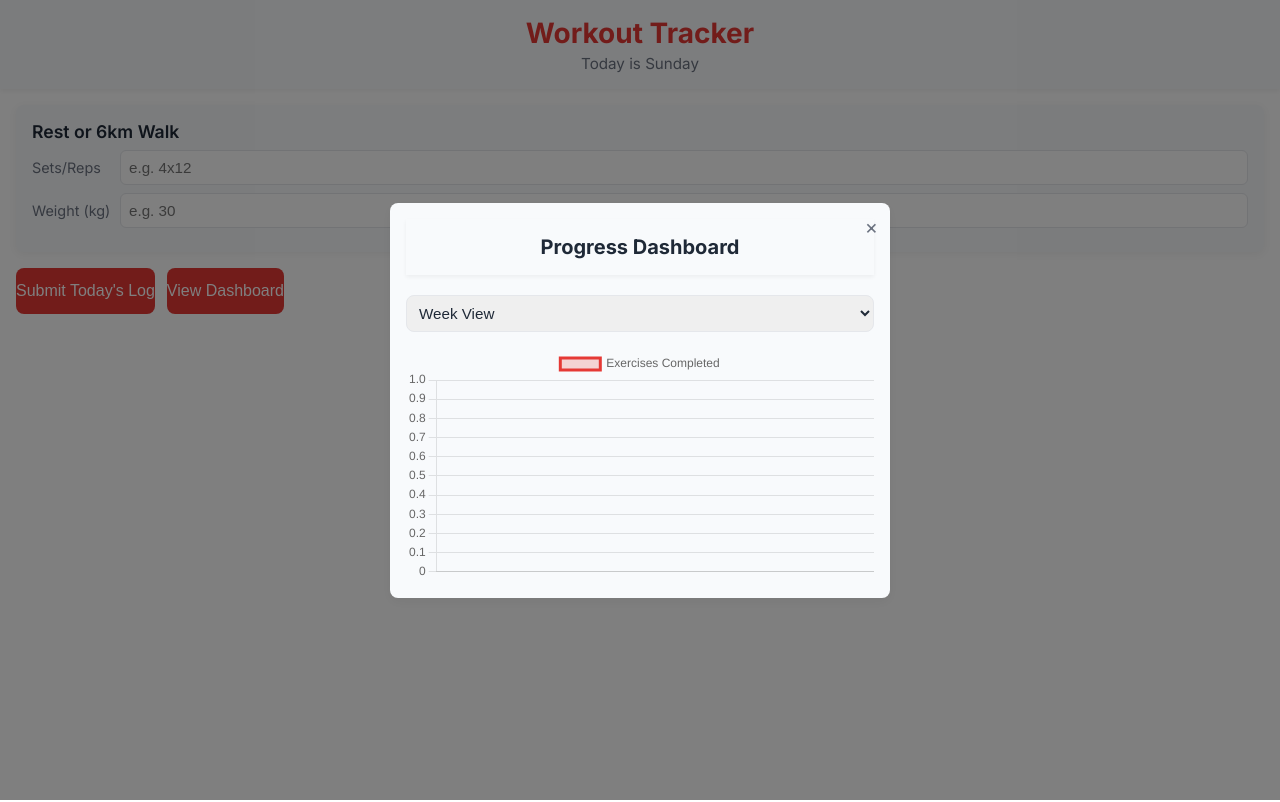
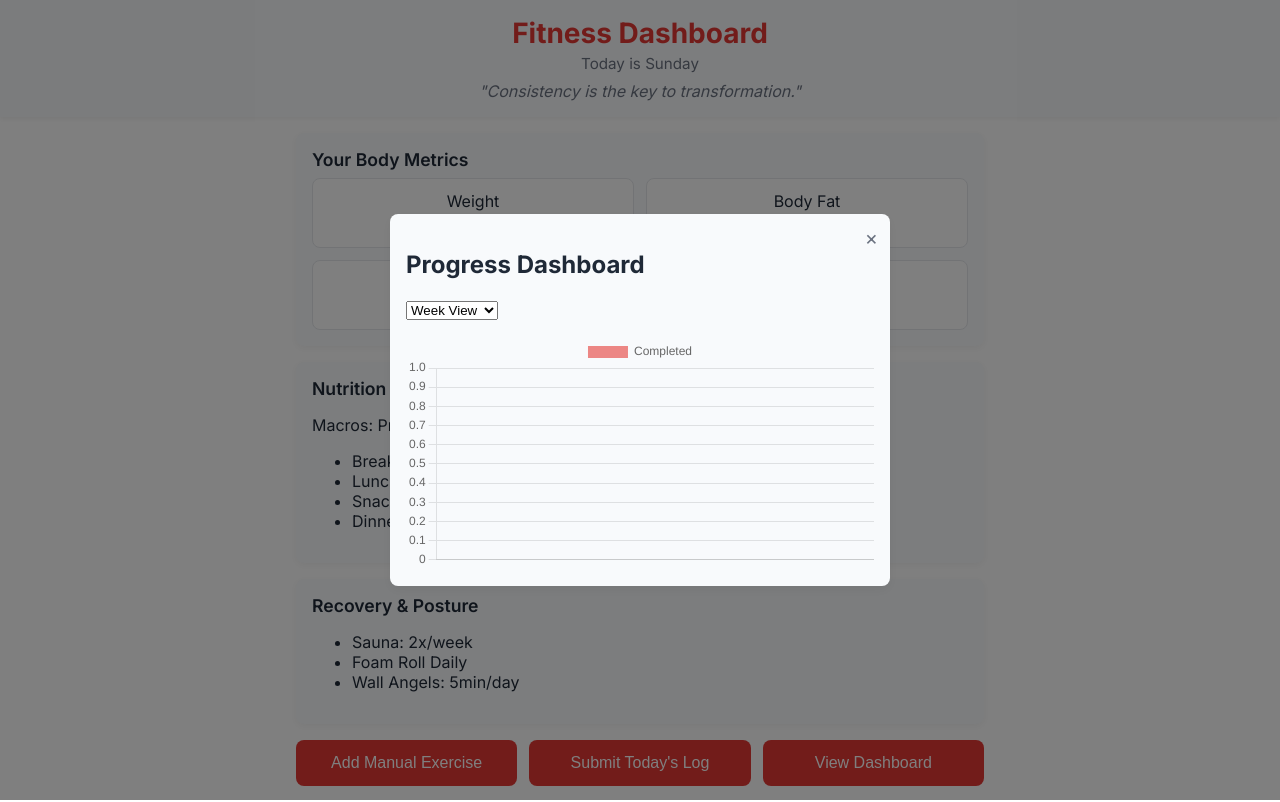
Before and after one commit to dheerajsena/hypertrophy-tracker, a plain HTML site: page index.html in a window 1280 px wide. Both pictures are taken after a click on the button "View Dashboard". Drawn offline with nearby package versions, Linux system fonts and the light colour scheme.

Commit message:
Update index.html

```diff
--- a/index.html
+++ b/index.html
@@ -3,7 +3,7 @@
 <head>
   <meta charset="UTF-8" />
   <meta name="viewport" content="width=device-width, initial-scale=1.0" />
-  <title>Workout Tracker</title>
+  <title>Full-Stack Fitness App</title>
   <!-- Google Fonts -->
   <link href="https://fonts.googleapis.com/css2?family=Inter:wght@400;600;700&display=swap" rel="stylesheet">
   <!-- Chart.js -->
@@ -20,150 +20,85 @@
       --shadow: rgba(0,0,0,0.05);
     }
     *, *::before, *::after { box-sizing: border-box; }
-    body {
-      margin: 0;
-      font-family: 'Inter', sans-serif;
-      background: var(--bg);
-      color: var(--text);
-      display: flex;
-      flex-direction: column;
-      min-height: 100vh;
-    }
-    header {
-      background: var(--card-bg);
-      padding: 16px;
-      text-align: center;
-      box-shadow: 0 2px 4px var(--shadow);
-    }
-    header h1 {
-      margin: 0;
-      font-size: 1.75rem;
-      color: var(--primary);
-      font-weight: 700;
-    }
-    header p {
-      margin: 4px 0 0;
-      color: var(--muted);
-      font-size: 0.95rem;
-    }
-    main {
-      flex: 1;
-      padding: 16px;
-    }
-    .exercise-card {
-      background: var(--card-bg);
-      border-radius: var(--radius);
-      box-shadow: 0 2px 8px var(--shadow);
-      margin-bottom: 16px;
-      padding: 16px;
-    }
-    .exercise-card h2 {
-      margin: 0 0 8px;
-      font-size: 1.1rem;
-      font-weight: 600;
-      color: var(--text);
-    }
-    .details {
-      display: flex;
-      flex-wrap: wrap;
-      gap: 8px;
-      margin-bottom: 8px;
-    }
-    .details label {
-      flex: 0 0 80px;
-      align-self: center;
-      color: var(--muted);
-      font-size: 0.9rem;
-    }
-    .details input {
-      flex: 1;
-      padding: 8px;
-      border: 1px solid var(--border);
-      border-radius: 6px;
-      font-size: 0.95rem;
-      color: var(--text);
-      background: #FFF;
-    }
-    .btn-group {
-      display: flex;
-      flex-wrap: wrap;
-      gap: 12px;
-      margin-top: 16px;
-    }
-    .btn {
-      flex: 1;
-      padding: 14px 0;
-      background: var(--primary);
-      color: #FFF;
-      text-align: center;
-      border: none;
-      border-radius: var(--radius);
-      font-size: 1rem;
-      cursor: pointer;
-      transition: background 0.2s;
-    }
-    .btn:hover {
-      background: darken(var(--primary), 10%);
-    }
+    body { margin:0; font-family:'Inter',sans-serif; background:var(--bg); color:var(--text); }
+    header { background:var(--card-bg); padding:16px; box-shadow:0 2px 4px var(--shadow); text-align:center; }
+    header h1 { margin:0;font-size:1.75rem;color:var(--primary);font-weight:700; }
+    header p { margin:4px 0 0;color:var(--muted);font-size:0.95rem; }
+    main { padding:16px; max-width:720px; margin:auto; }
+    .metric-card, .exercise-card, .info-card { background:var(--card-bg); border-radius:var(--radius); box-shadow:0 2px 8px var(--shadow); margin-bottom:16px; padding:16px; }
+    .metric-card h2, .exercise-card h2, .info-card h2 { margin:0 0 8px; font-size:1.1rem; font-weight:600; color:var(--text); }
+    .metrics { display:flex; flex-wrap:wrap; gap:12px; justify-content:space-between; }
+    .metric { flex:1 1 45%; background:#fff; border:1px solid var(--border); border-radius:var(--radius); padding:12px; text-align:center; }
+    .metric span { display:block; font-size:1.25rem; font-weight:700; color:var(--primary); }
+    .quote { font-style:italic; color:var(--muted); margin-top:8px; }
+    .details { display:flex; flex-wrap:wrap; gap:8px; margin-bottom:8px; }
+    .details label { flex:0 0 80px; align-self:center; color:var(--muted); font-size:0.9rem; }
+    .details input { flex:1; padding:8px; border:1px solid var(--border); border-radius:6px; font-size:0.95rem; color:var(--text); }
+    .btn-group { display:flex; flex-wrap:wrap; gap:12px; margin-top:16px; }
+    .btn { flex:1; padding:14px 0; background:var(--primary); color:#FFF; text-align:center; border:none; border-radius:var(--radius); font-size:1rem; cursor:pointer; }
+    .btn:hover { opacity:0.9; }
+    /* Manual exercise form */
+    #manualForm { display:none; margin-bottom:16px; }
     /* Dashboard Modal */
-    .modal {
-      display: none;
-      position: fixed;
-      top: 0; left: 0;
-      width: 100%; height: 100%;
-      background: rgba(0,0,0,0.5);
-      align-items: center;
-      justify-content: center;
-      padding: 16px;
-    }
-    .modal-content {
-      background: var(--card-bg);
-      border-radius: var(--radius);
-      max-width: 500px;
-      width: 100%;
-      max-height: 90%;
-      overflow-y: auto;
-      padding: 16px;
-      position: relative;
-      box-shadow: 0 4px 12px var(--shadow);
-    }
-    .modal-close {
-      position: absolute;
-      top: 12px; right: 12px;
-      font-size: 1.25rem;
-      color: var(--muted);
-      cursor: pointer;
-    }
-    .modal header {
-      margin-bottom: 12px;
-    }
-    .modal header h2 {
-      margin: 0;
-      font-size: 1.25rem;
-      color: var(--text);
-    }
-    .modal select {
-      width: 100%;
-      padding: 8px;
-      border: 1px solid var(--border);
-      border-radius: var(--radius);
-      font-size: 0.95rem;
-      color: var(--text);
-      margin-top: 8px;
-    }
-    @media (min-width: 600px) {
-      .btn { flex: 0 0 auto; width: auto; }
-    }
+    .modal { display:none; position:fixed; top:0; left:0; width:100%; height:100%; background:rgba(0,0,0,0.5); align-items:center; justify-content:center; padding:16px; }
+    .modal-content { background:var(--card-bg); border-radius:var(--radius); max-width:500px; width:100%; max-height:90%; overflow-y:auto; padding:16px; position:relative; box-shadow:0 4px 12px var(--shadow); }
+    .modal-close { position:absolute; top:12px; right:12px; font-size:1.25rem; color:var(--muted); cursor:pointer; }
   </style>
 </head>
 <body>
   <header>
-    <h1>Workout Tracker</h1>
+    <h1>Fitness Dashboard</h1>
     <p>Today is <span id="todayName"></span></p>
+    <div class="quote" id="dailyQuote">"Consistency is the key to transformation."</div>
   </header>
+
   <main>
+    <!-- Metrics Summary -->
+    <section class="metric-card">
+      <h2>Your Body Metrics</h2>
+      <div class="metrics">
+        <div class="metric"><label>Weight</label><span id="metricWeight">52.4kg</span></div>
+        <div class="metric"><label>Body Fat</label><span id="metricFat">9.7%</span></div>
+        <div class="metric"><label>Lean Mass</label><span id="metricLean">47.3kg</span></div>
+        <div class="metric"><label>Goal</label><span id="metricGoal">+6kg Muscle</span></div>
+      </div>
+    </section>
+
+    <!-- Info Cards -->
+    <section class="info-card">
+      <h2>Nutrition & Meals</h2>
+      <p>Macros: Protein 110g • Carbs 300g • Fats 65g</p>
+      <ul>
+        <li>Breakfast: Whey + Banana + Almonds</li>
+        <li>Lunch: Brown Rice + Chicken Curry + Dal</li>
+        <li>Snack: Paneer Bhurji</li>
+        <li>Dinner: Rotis + Palak Paneer + Dal</li>
+      </ul>
+    </section>
+
+    <section class="info-card">
+      <h2>Recovery & Posture</h2>
+      <ul>
+        <li>Sauna: 2x/week</li>
+        <li>Foam Roll Daily</li>
+        <li>Wall Angels: 5min/day</li>
+      </ul>
+    </section>
+
+    <!-- Manual Exercise Addition -->
+    <section id="manualForm" class="exercise-card">
+      <h2>Add Custom Exercise</h2>
+      <div class="details"><label>Name</label><input id="manName" type="text" placeholder="Exercise name" /></div>
+      <div class="details"><label>Reps</label><input id="manReps" type="text" placeholder="e.g. 3x15" /></div>
+      <div class="details"><label>Weight</label><input id="manWt" type="text" placeholder="e.g. 20kg" /></div>
+      <button class="btn" id="addManual">Add Exercise</button>
+    </section>
+
+    <!-- Today's Workout -->
     <div id="exerciseList"></div>
+
     <div class="btn-group">
+      <button class="btn" id="toggleManual">Add Manual Exercise</button>
       <button class="btn" id="submitBtn">Submit Today's Log</button>
       <button class="btn" id="viewDashboard">View Dashboard</button>
     </div>
@@ -173,7 +108,7 @@
   <div class="modal" id="dashboardModal">
     <div class="modal-content">
       <span class="modal-close" id="closeModal">&times;</span>
-      <header><h2>Progress Dashboard</h2></header>
+      <h2>Progress Dashboard</h2>
       <select id="viewSelect">
         <option value="week">Week View</option>
         <option value="month">Month View</option>
@@ -183,94 +118,71 @@
   </div>
 
   <script>
-    // Plan definition
-    const plan = {
-      Monday: ["Incline Machine Press","Cable Crossover (low-to-high)","Seated Dumbbell Shoulder Press","Dumbbell Lateral Raises","Arnold Press","Machine Shrugs"],
-      Tuesday: ["Wide Lat Pulldown","Seated Chest-Supported Row","Face Pulls","Seated Dumbbell Curls","Plank Variations"],
-      Wednesday: ["Pilates + Pose Practice","Vacuum Holds"],
-      Thursday: ["Leg Press","Seated Leg Curl","Standing Calf Raises","Glute Kickbacks","Cable Pallof Press","Bird-Dogs"],
-      Friday: ["EZ Bar Curls","Cable Rope Hammer Curl","Overhead Tricep Extension","Reverse-Grip Pushdowns","Concentration Curl + Dips"],
-      Saturday: ["Sauna + Mobility + Yoga"],
-      Sunday: ["Rest or 6km Walk"]
-    };
+    // Plan definition with ability to mutate
+    let plan = { /*... same as before ...*/ };
+    plan.Monday = [...(plan.Monday||[])];
+    // Load existing logs
+    const logsKey = 'workoutLogs';
 
-    // Detect today
+    // Day detection
     const today = new Date().toLocaleDateString('en-US',{weekday:'long'});
     document.getElementById('todayName').textContent = today;
 
-    // Render today's exercises
+    // Render exercises including manual
     function renderExercises() {
       const container = document.getElementById('exerciseList');
       container.innerHTML = '';
       (plan[today]||[]).forEach(ex => {
         const card = document.createElement('div');
-        card.className = 'exercise-card';
-        card.innerHTML = `
-          <h2>${ex}</h2>
-          <div class="details">
-            <label for="rep_${ex}">Sets/Reps</label><input id="rep_${ex}" type="text" placeholder="e.g. 4x12" />
-          </div>
-          <div class="details">
-            <label for="wt_${ex}">Weight (kg)</label><input id="wt_${ex}" type="text" placeholder="e.g. 30" />
-          </div>
+        card.className='exercise-card';
+        card.innerHTML = `<h2>${ex}</h2>
+          <div class="details"><label>Sets/Reps</label><input id="rep_${ex}" placeholder="e.g.4x12" /></div>
+          <div class="details"><label>Weight</label><input id="wt_${ex}" placeholder="e.g.30kg" /></div>
+          <div class="details"><label>Skipped</label><input id="skip_${ex}" type="checkbox" /></div>
         `;
         container.appendChild(card);
       });
     }
 
-    // Save log to localStorage
-    function saveLog() {
-      const logs = JSON.parse(localStorage.getItem('workoutLogs')||'{}');
-      logs[today] = (plan[today]||[]).map(ex => ({ exercise: ex,
-        reps: document.getElementById(`rep_${ex}`).value || '-',
-        weight: document.getElementById(`wt_${ex}`).value || '-'
+    // Toggle manual form
+    document.getElementById('toggleManual').onclick = () => {
+      const f = document.getElementById('manualForm');
+      f.style.display = f.style.display==='block'?'none':'block';
+    };
+    document.getElementById('addManual').onclick = () => {
+      const name = document.getElementById('manName').value;
+      if(name) { plan[today].push(name); renderExercises(); }
+    };
+
+    // Save log
+    document.getElementById('submitBtn').onclick = () => {
+      const logs = JSON.parse(localStorage.getItem(logsKey)||'{}');
+      logs[today] = plan[today].map(ex=>({ exercise:ex,
+        reps:document.getElementById(`rep_${ex}`)?.value||'-',
+        weight:document.getElementById(`wt_${ex}`)?.value||'-',
+        skipped:document.getElementById(`skip_${ex}`)?.checked||false
       }));
-      localStorage.setItem('workoutLogs', JSON.stringify(logs));
-      alert(`Saved your ${today} workout!`);
+      localStorage.setItem(logsKey, JSON.stringify(logs));
+      alert('Workout logged!');
+    };
+
+    // Dashboard
+    const modal=document.getElementById('dashboardModal');
+    const ctx=document.getElementById('progressChart').getContext('2d'); let chart;
+    document.getElementById('viewDashboard').onclick=()=>{ modal.style.display='flex'; drawChart(); };
+    document.getElementById('closeModal').onclick=()=>modal.style.display='none';
+    document.getElementById('viewSelect').onchange=drawChart;
+
+    function drawChart(){
+      const view=document.getElementById('viewSelect').value;
+      const logs=JSON.parse(localStorage.getItem(logsKey)||'{}');
+      const dates=Object.keys(logs).slice(- (view==='week'?7:30));
+      const data=dates.map(d=>logs[d].filter(l=>!l.skipped).length);
+      if(chart) chart.destroy();
+      chart=new Chart(ctx,{type:'bar',data:{labels:dates,datasets:[{label:'Completed',data,backgroundColor:'rgba(229,57,53,0.6)'}]},options:{scales:{y:{beginAtZero:true}}}});
     }
 
-    // Dashboard modal
-    const modal = document.getElementById('dashboardModal');
-    const chartCtx = document.getElementById('progressChart').getContext('2d');
-    let progressChart;
-
-    function openDashboard() { modal.style.display='flex'; renderChart(); }
-    function closeDashboard() { modal.style.display='none'; }
-
-    function renderChart() {
-      const view = document.getElementById('viewSelect').value;
-      const logs = JSON.parse(localStorage.getItem('workoutLogs')||'{}');
-      const dates = Object.keys(logs);
-      // Filter by last 7 or last 30
-      const sliceCount = view==='week'?7:30;
-      const labels = dates.slice(-sliceCount);
-      const data = labels.map(d=> logs[d].length );
-
-      if(progressChart) progressChart.destroy();
-      progressChart = new Chart(chartCtx, {
-        type: 'line',
-        data: {
-          labels,
-          datasets: [{
-            label: 'Exercises Completed',
-            data,
-            borderColor: '#E53935',
-            backgroundColor: 'rgba(229,57,53,0.2)',
-            tension: 0.3,
-            fill: true
-          }]
-        },
-        options: { scales: { y: { beginAtZero:true } } }
-      });
-    }
-
-    // Event listeners
-    document.getElementById('submitBtn').addEventListener('click', saveLog);
-    document.getElementById('viewDashboard').addEventListener('click', openDashboard);
-    document.getElementById('closeModal').addEventListener('click', closeDashboard);
-    document.getElementById('viewSelect').addEventListener('change', renderChart);
-
-    // Init
+    // Initial render
     renderExercises();
   </script>
 </body>
```
